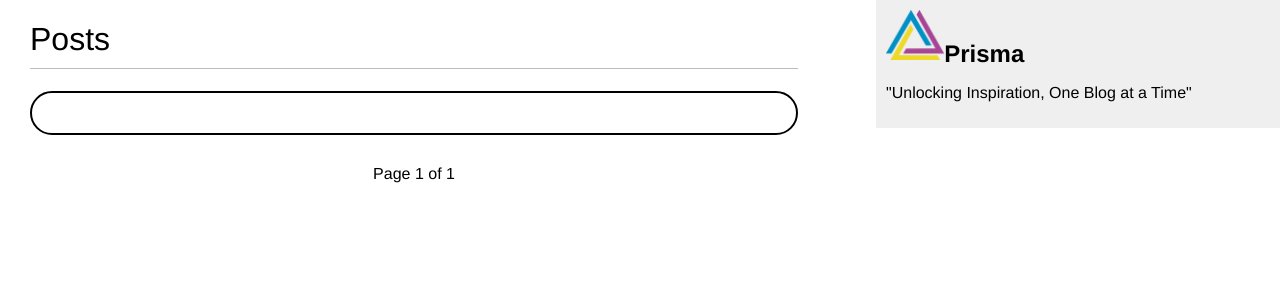
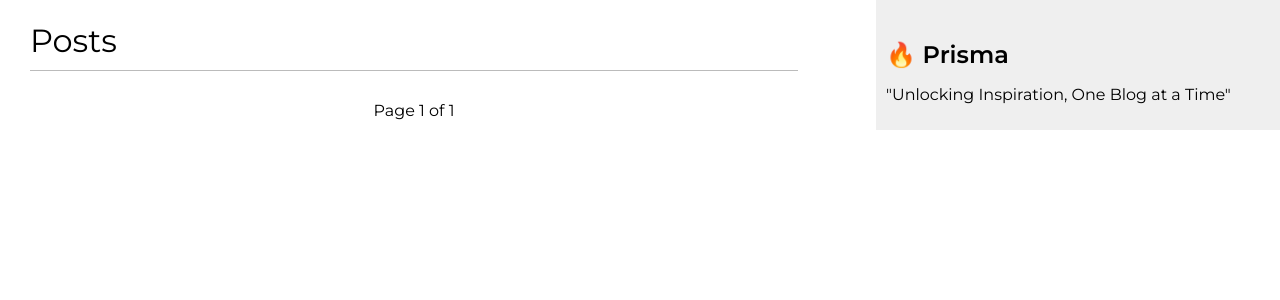
Before and after one commit to HUZ41FA/Prisma, a Django app: page /blog/ in a window 1280 px wide. Shown: the top 300 px of the page. Run offline with Django 4.2, Linux system fonts and the light colour scheme; data that the repository does not hold is empty.

Commit message:
improved ui

```diff
--- a/prisma/blog/models.py
+++ b/prisma/blog/models.py
@@ -2,6 +2,7 @@ from django.urls import reverse
 from django.db import models
 from django.utils import timezone
 from django.contrib.auth.models import User
+from taggit.managers import TaggableManager
 # Create your models here.
 
 
@@ -19,6 +20,7 @@ class Post(models.Model):
     created = models.DateTimeField(auto_now_add=True)
     updated = models.DateTimeField(auto_now_add=True)
     status = models.CharField(max_length=10, default = 'draft')
+    tags = TaggableManager()
 
 
     class Meta:
--- a/prisma/blog/static/css/blog.css
+++ b/prisma/blog/static/css/blog.css
@@ -1,7 +1,8 @@
+@import url('https://fonts.googleapis.com/css2?family=Montserrat:ital,wght@0,400;0,600;1,500&display=swap');
 body {
     margin:0;
     padding:0;
-    font-family:helvetica, sans-serif;
+    font-family: 'Montserrat', sans-serif;
 }
 
 a {
--- a/prisma/blog/templates/blog/base.html
+++ b/prisma/blog/templates/blog/base.html
@@ -12,8 +12,7 @@
         </div>
         <div id="sidebar">
             <div style="display:flex; flex-direction:row; align-items:start;">
-                <div><img src="{% static "images/prisma_logo.png" %}" height="50px"/></div>
-                <div><h2><strong>Prisma</strong></h2></div>
+                <div><h2><strong>🔥 Prisma</strong></h2></div>
             </div>
         <p>
             "Unlocking Inspiration, One Blog at a Time"
--- a/prisma/blog/templates/blog/posts/detail.html
+++ b/prisma/blog/templates/blog/posts/detail.html
@@ -9,7 +9,7 @@
     </p>
     <p>
         <a href="{% url "blog:post_share" post.id %}">
-            Share Post
+            Share Post 📤
         </a>
     </p>
     {{ post.body|linebreaks }}
@@ -31,9 +31,9 @@
         <p>There are no comments yet.</p>
     {% endfor %}
     {% if new_comment %}
-        <h2>Your comment has been added.</h2>
+        <h2>Your comment has been added. ✅</h2>
     {% else %}
-        <h2>Add a new comment</h2>
+        <h2>Add a new comment 💬</h2>
         <form method="post">
             {{ comment_form.as_p }}
             {% csrf_token %}
--- a/prisma/blog/templates/blog/posts/list.html
+++ b/prisma/blog/templates/blog/posts/list.html
@@ -4,13 +4,15 @@
 {% block content %}
 
 <h1>Posts</h1>
-<div style="border:2px solid black; padding: 20px; border-radius: 40px; margin-bottom: 30px;">
+<div style="margin-bottom: 30px;">
     {% for post in post_list %}
     <h2>
         <a href="{{ post.get_absolute_url }}">
         {{ post.title }}
         </a>
+
     </h2>
+    <p class="tags">Tags: {{ post.tags.all|join:", " }}</p>
     <p class="date">
         Published {{ post.publish }} by {{ post.author }}
     </p>
@@ -19,7 +21,7 @@
 {% endfor %}
 </div>
 
-<div style="display:flex; flex-direction: center; justify-content: center;">
+<div style="display:flex; flex-direction: center; justify-content: center; margin-bottom: 30px;">
     {% include 'blog/pagination.html' with page=page_obj %}
 </div>
 
--- a/prisma/blog/templates/blog/posts/share.html
+++ b/prisma/blog/templates/blog/posts/share.html
@@ -5,10 +5,11 @@
 {% block content %}
 
 {% if sent %}
-    <h1>E-mail successfully sent</h1>
+    <h1>✅ E-mail successfully sent</h1>
     <p>
         "{{ post.title }}" was successfully sent to <strong>{{ form.cleaned_data.to }}</strong>.
     </p>
+    <a href="{{post.get_absolute_url}}"><input type="submit" value="Continue Reading"></a>
  {% else %}
     <h1>Share "{{ post.title }}" by e-mail</h1>
     <form method="post">
```
Also changed, not shown: prisma/prisma/settings.py (+7 -1 lines), prisma/blog/migrations/0004_post_tags.py (added).
